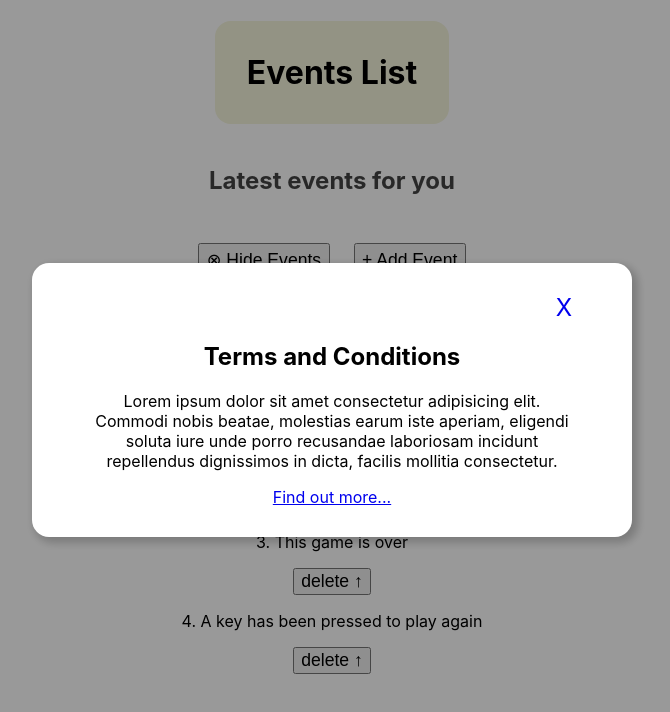
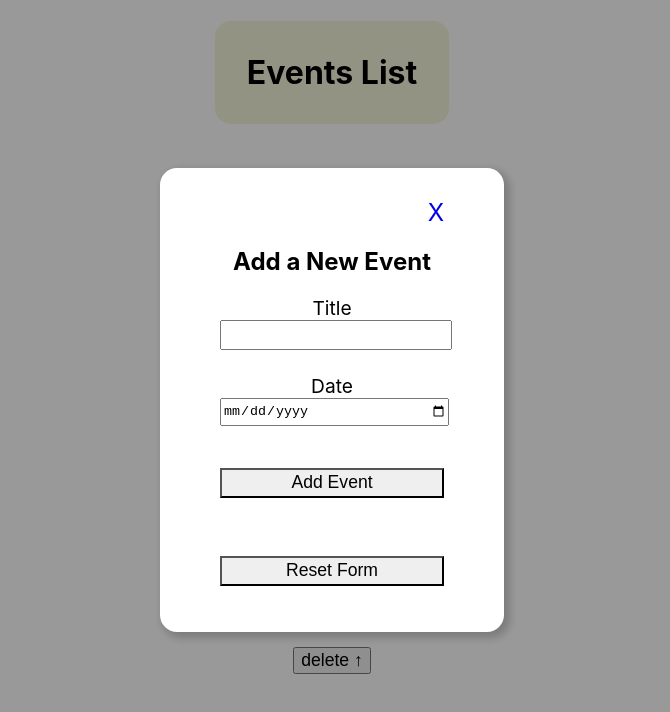
Before and after one commit to codehvila/react-firebase, a React (Create React App) app: page / in a window 1280 px wide. Shown: the top 712 px of the page, without its empty margins (308-978 px from the left). Built offline with nearby package versions, Linux system fonts and the light colour scheme.

Commit message:
feat: Add a form to add an event to events list

```diff
--- a/src/App.js
+++ b/src/App.js
@@ -3,6 +3,7 @@ import "./App.css";
 import Modal from "./components/Modal";
 import Title from "./components/Title";
 import EventLIst from "./components/EventList";
+import AddEventForm from "./components/AddEventForm";
 
 function App() {
   const [events, setEvents] = useState([
@@ -15,7 +16,12 @@ function App() {
   const [showEvents, setShowEvents] = useState(true);
   const [showModal, setShowModal] = useState(true);
 
-  const handleClick = (id) => {
+  const handleAddEvent = () => {
+    // const [event, setEvent] = useState({ title: "", date: "", id: null });
+    console.log("Adding Event to Events List!");
+  };
+
+  const handleDeleteClick = (id) => {
     setEvents((prevEvents) => {
       return prevEvents.filter((prevEvent) => {
         return id !== prevEvent.id;
@@ -23,7 +29,8 @@ function App() {
     });
   };
 
-  const handleModalClose = () => {
+  const handleModalClose = (e) => {
+    e.preventDefault();
     setShowModal((prevShowModal) => {
       return !prevShowModal;
     });
@@ -54,20 +61,15 @@ function App() {
         )}
         <button onClick={handleNewEventClick}> &#43; Add Event</button>
       </div>
-      {showEvents && <EventLIst events={events} handleClick={handleClick} />}
+      {showEvents && (
+        <EventLIst events={events} handleClick={handleDeleteClick} />
+      )}
 
       {events.length === 0 && showEvents && <p>No events to show!</p>}
 
       {showModal && (
         <Modal handleModalClose={handleModalClose}>
-          <h2>Terms and Conditions</h2>
-          <p>
-            Lorem ipsum dolor sit amet consectetur adipisicing elit. Commodi
-            nobis beatae, molestias earum iste aperiam, eligendi soluta iure
-            unde porro recusandae laboriosam incidunt repellendus dignissimos in
-            dicta, facilis mollitia consectetur.
-          </p>
-          <a href="/#">Find out more...</a>
+          <AddEventForm addEvent={handleAddEvent} />
         </Modal>
       )}
     </div>
--- /dev/null
+++ b/src/components/AddEventForm.js
@@ -0,0 +1,55 @@
+import { useState } from "react";
+import styles from "./AddEventForm.module.css";
+
+function AddEventForm({ addEvent }) {
+  const [title, setTitle] = useState("");
+  const [date, setDate] = useState("");
+  // const [event, setEvent] = useState({ title: "", date: "", id: null });
+
+  const handleAddEventSubmit = (e) => {
+    e.preventDefault();
+
+    const event = {
+      title: title,
+      date: date,
+      id: Math.floor(Math.random() * 100000000),
+    };
+
+    addEvent(event);
+    resetForm();
+  };
+
+  const resetForm = () => {
+    setTitle("");
+    setDate("");
+  };
+
+  return (
+    <div className={styles.AddEventForm}>
+      <h2>Add a New Event</h2>
+      <form className={styles.addEventForm} onSubmit={handleAddEventSubmit}>
+        <label>
+          <span>Title</span>
+          <input
+            onChange={(e) => setTitle(e.target.value)}
+            type="text"
+            value={title}
+          ></input>
+        </label>
+        <label>
+          <span>Date</span>
+          <input
+            onChange={(e) => setDate(e.target.value)}
+            type="date"
+            value={date}
+          ></input>
+        </label>
+        <button>Add Event</button>
+
+        <button onClick={resetForm}>Reset Form</button>
+      </form>
+    </div>
+  );
+}
+
+export default AddEventForm;
--- /dev/null
+++ b/src/components/AddEventForm.module.css
@@ -0,0 +1,26 @@
+.AddEventForm form {
+  display: flex;
+  flex-direction: column;
+  gap: 1.5rem;
+  align-content: flex-start;
+  justify-content: flex-start;
+}
+
+.AddEventForm input {
+  width: 100%;
+  height: 1.5rem;
+}
+
+.AddEventForm button {
+  width: 100%;
+  height: 1.9rem;
+  margin-top: 1.1rem;
+  margin-bottom: 1rem;
+  font-size: 1.1rem;
+  border-radius: 0;
+}
+
+.AddEventForm span {
+  text-align: left;
+  font-size: 1.2rem;
+}
```
